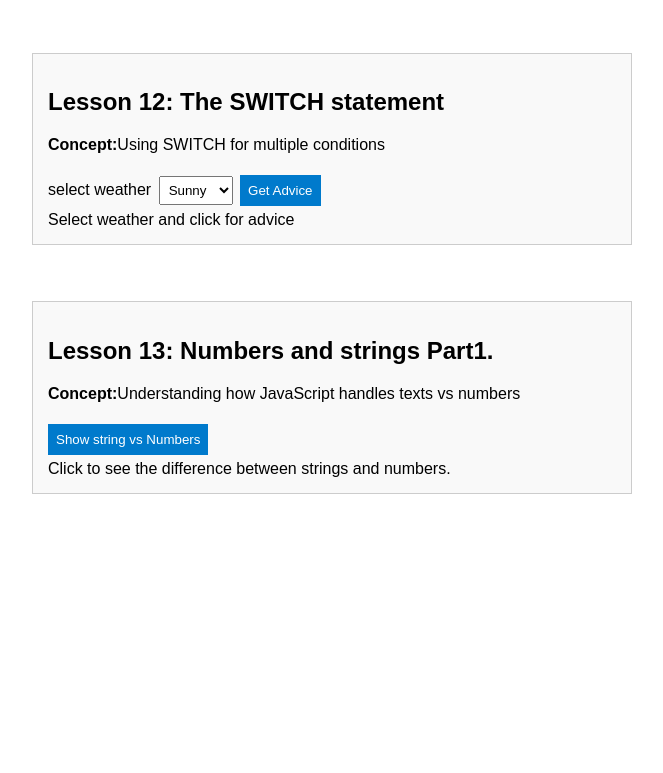
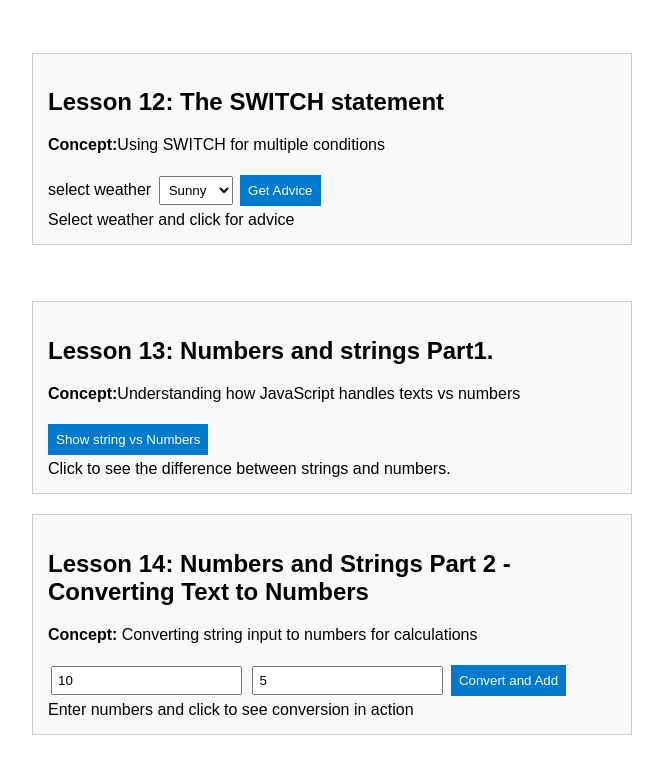
Before and after one commit to athenkosi-dev/week4-Javascript, a plain HTML site: page index.html in a window 1280 px wide. Shown: the part 2947-3720 px from the top of the page, without its empty margins (308-971 px from the left). Before the commit the page ends 3501 px from the top, so only its background shows below. Drawn offline with Linux system fonts and the light colour scheme.

Commit message:
Numbers and Strings Part 2 - Converting Text to Numbers

```diff
--- a/index.html
+++ b/index.html
@@ -304,10 +304,34 @@ function getWeatherAdvice() {
         }
     </script>
 </div>
+  <!-- Lesson 14 -->
+     <div class="lesson">
+        <h2>Lesson 14: Numbers and Strings Part 2 - Converting Text to Numbers</h2>
+        <p><strong>Concept:</strong> Converting string input to numbers for calculations</p>
 
+        <input type="text" id="textNumber1" placeholder="Enter first number" value="10">
+        <input type="text" id="textNumber2" placeholder="Enter second number" value="5">
+        <button onclick="convertAndAdd()">Convert and Add</button>
+        <div class="output" id="conversionOutput">Enter
+            numbers and click to see conversion in action</div>
 
+        <script>
+            function convertAndAdd() {
+                var input1 = document.getElementById("textNumber1").value;
+                var input2 = document.getElementById("textNumber2").value;
 
-    </stript>
+                //Without conversion (String concatenation)
+                var stringResult = input1 + input2;
 
+                //With conversion (number addition)
+                var numberResult = parseInt(input1) + parseInt(input2);
+
+                document.getElementById("conversionOutput").innerHTML =
+                    "Without conversion: " + stringResult + "<br>" +
+                    "With conversion: " + numberResult;
+            }
+        </script>
+    </div>
+    <br></br>
 </body>
 </html>
```
